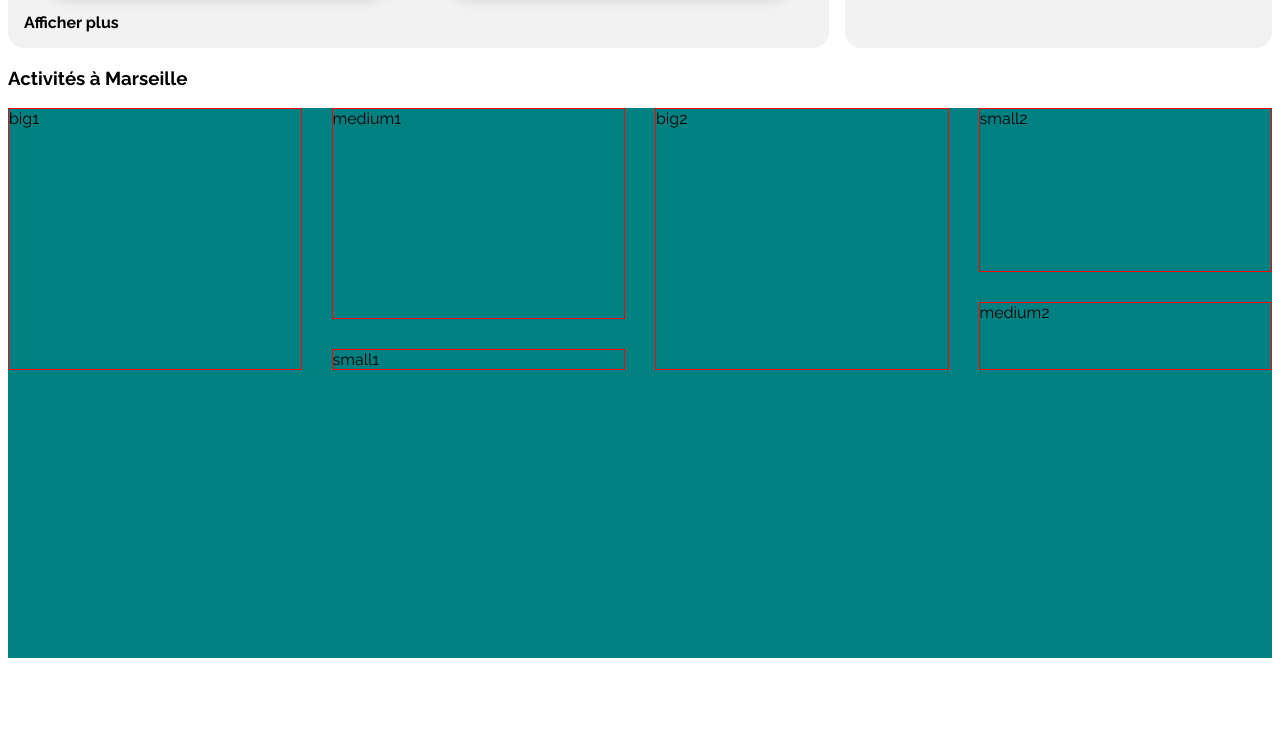
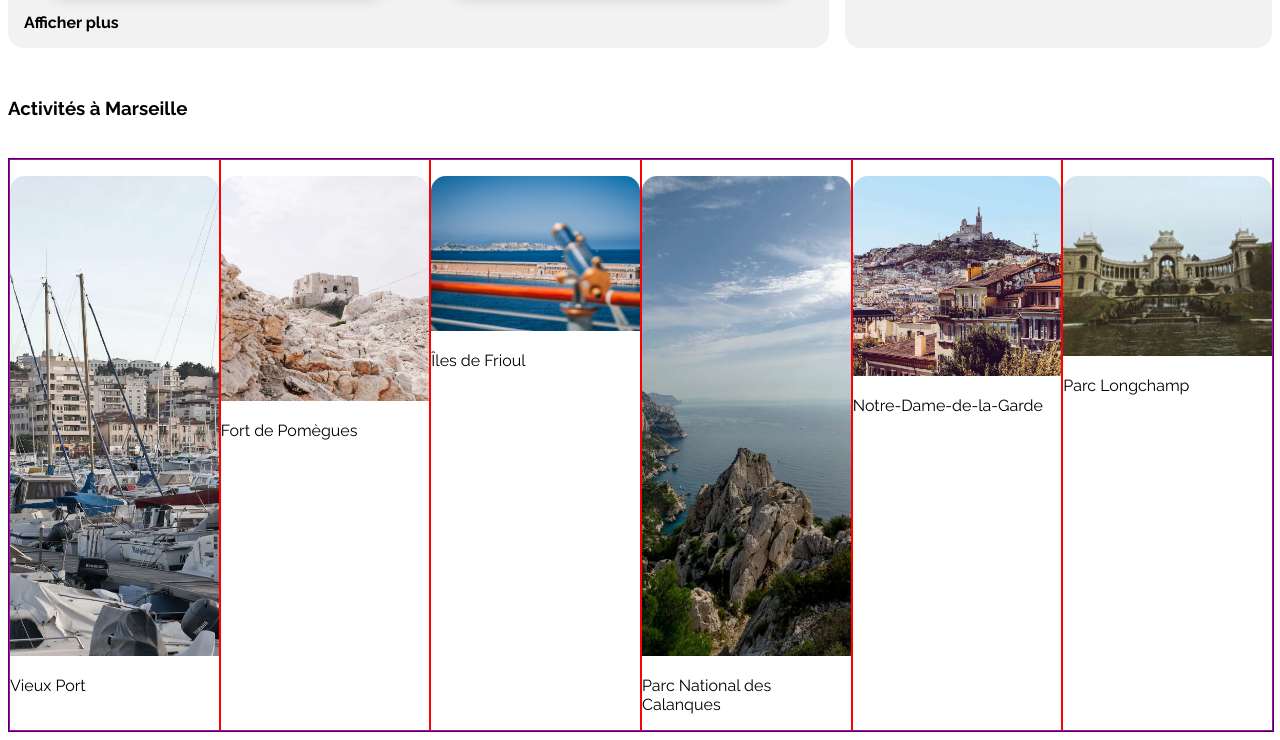
Before and after one commit to Elkadion/P2-github, a plain HTML site: page index.html in a window 1280 px wide. Shown: the part 1318-2058 px from the top of the page. Before the commit the page ends 2026 px from the top, so only its background shows below. Drawn offline with Linux system fonts and the light colour scheme.

Commit message:
carte activités

```diff
--- a/index.html
+++ b/index.html
@@ -235,15 +235,57 @@
   </div>
     </section>
 
+<!-- ACTIVITES -->
+
+     <aside class="activités">
+
     <h3>Activités à Marseille</h3>
-    <div class="activities-list">
-      <div class="big big1">big1</div>
-      <div class="medium medium1">medium1</div>
-      <div class="small small1">small1</div>
-      <div class="big big2">big2</div>
-      <div class="small small2">small2</div>
-      <div class="medium medium2">medium2</div>
-    </div>
+
+    <section class="carte-activité">
+
+    <a href="#" class="carte-informative3">
+      <p class="vieuxport">
+        <img src="images\activites\3_medium\reno-laithienne-QUgJhdY5Fyk-unsplash.jpg" alt="vieuxport">
+      </p>
+      <p class="lieu gras">Vieux Port</p>
+    </a>
+
+    <a href="#" class="carte-informative4">
+      <p class="pomegues">
+        <img src="images\activites\3_medium\paul-hermann-QFTrLdQIRhI-unsplash.jpg" alt="Fort de Pomègues">
+      </p>
+      <p class="lieu gras">Fort de Pomègues</p>
+    </a>
+
+    <a href="#" class="carte-informative5">
+      <p class="frioul">
+        <img src="images\activites\3_medium\kevin-hikari-rV_Qd1l-VXg-unsplash.jpg" alt="Îles de Frioul">
+      </p>
+      <p class="lieu gras">Îles de Frioul</p>
+    </a>
+
+    <a href="#" class="carte-informative3">
+      <p class="pnc">
+        <img src="images\activites\3_medium\kilyan-sockalingum-NR8-cBCN3aI-unsplash.jpg" alt="Parc National des Calanques">
+      </p>
+      <p class="lieu gras">Parc National des Calanques</p>
+    </a>
+
+    <a href="#" class="carte-informative6">
+      <p class="nddlg">
+        <img src="images\activites\3_medium\florian-wehde-xW9e8gdotxI-unsplash.jpg" alt="Notre-Dame-de-la-Garde">
+      </p>
+      <p class="lieu gras">Notre-Dame-de-la-Garde</p>
+    </a>
+
+    <a href="#" class="carte-informative7">
+      <p class="longchamp">
+        <img src="images\activites\3_medium\lena-paulin-wH2-EJoDcV0-unsplash.jpg" alt="Parc Longchamp">
+      </p>
+      <p class="lieu gras">Parc Longchamp</p>
+    </a>
+    </section>
+  </aside>
 
   </body>
 </html>
--- a/style.css
+++ b/style.css
@@ -334,36 +334,50 @@ nav a:hover {
   justify-content: space-between;
 }
 
-/* ACTIVITIES */
+/* ACTIVITES */
 
-.activities-list {
-  display: grid;
-  background-color: teal;
-  grid-template-columns: repeat(4, 1fr);
-  grid-template-rows: 3fr 0.3fr 0.3fr 0.3fr 0.3fr 3fr;
-  grid-gap: 30px;
-  height: 550px;
-  margin-bottom: 50px;
-  justify-content: center;
+.activités {
+  display: flex;
+  flex-direction: column;
+  margin-top: 30px;
 }
 
-.activities-list > * {
+.carte-activité {
+  border: 1px solid blue;
+  display: flex;
+  flex-direction: row;
+  justify-content: space-around;
+  margin-top: 20px;
+  width: 100%;
+}
+
+.carte-activité a {
   border: 1px solid red;
 }
 
-.big {
-  grid-row: 1 /4;
+.carte-activité img {
+  object-fit: cover;
+  width: 285px;
+  border-radius: 15px 15px 0 0;
+  max-width: 100%;
 }
 
-.big2 {
-  grid-column: 3/4;
+.carte-informative3 img {
+  height: 480px;
 }
 
-.medium {
-  grid-row: span 2;
+.carte-informative4 img {
+  height: 225px;
 }
 
-.small1 {
-  grid-column: 2/3;
-  grid-row: 3/4;
+.carte-informative5 img {
+  height: 155px;
 }
+
+.carte-informative6 img {
+  height: 200px;
+}
+
+.carte-informative7 img {
+  height: 180px;
+}
```
